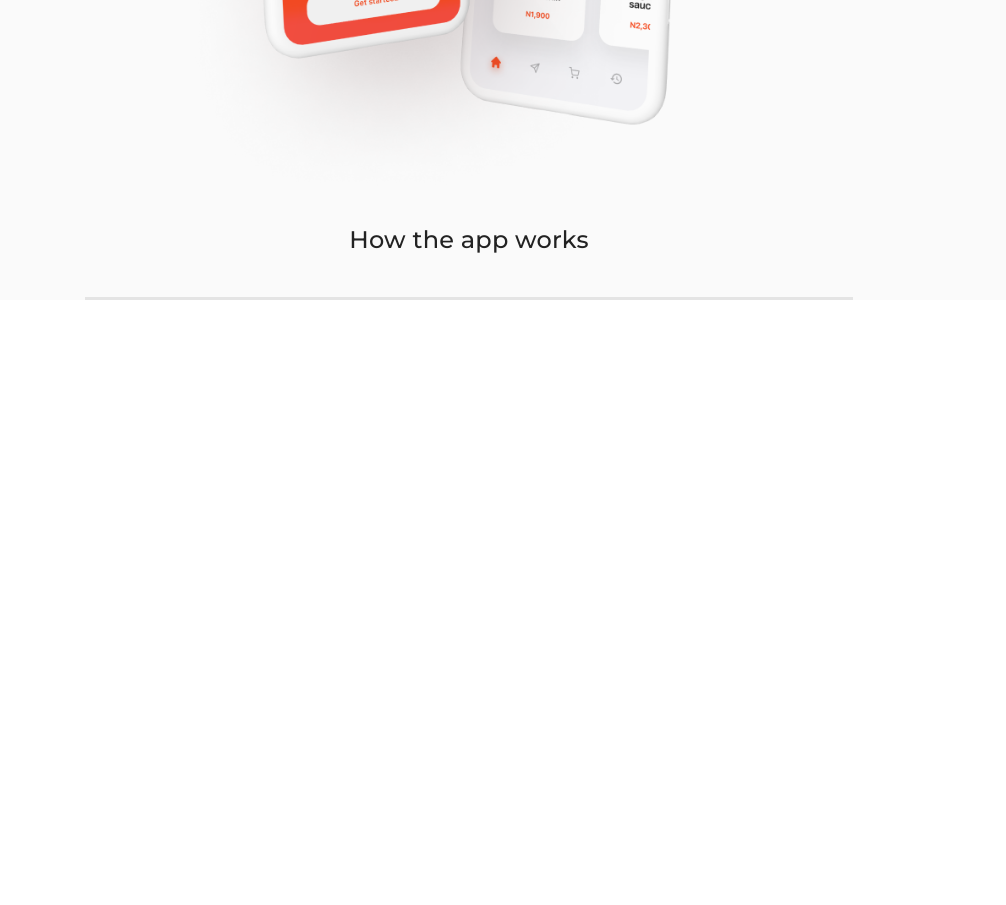
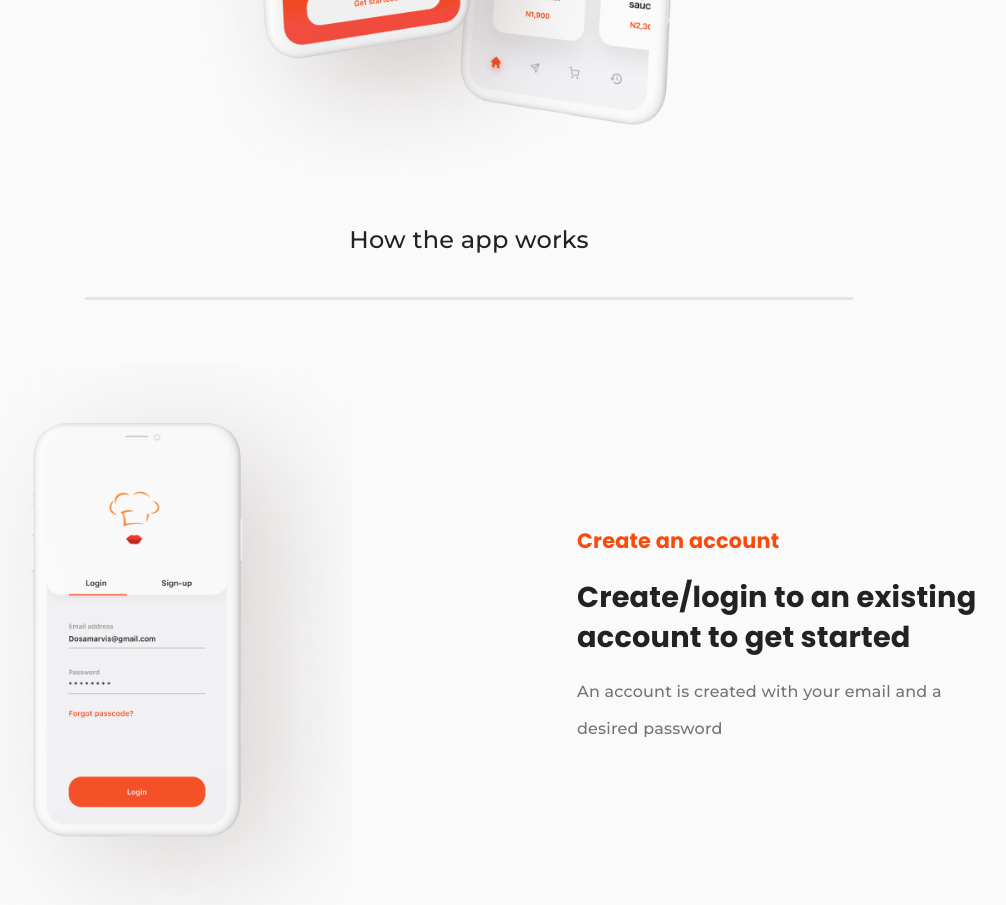
Before and after one commit to Nikita-Piskarev/HomeWorck_7, a plain HTML site: page index.html in a window 1280 px wide. Shown: the part 962-1867 px from the top of the page, without its empty margins (171-1177 px from the left). Before the commit the page ends 1262 px from the top, so only its background shows below. Drawn offline with Linux system fonts and the light colour scheme.

Commit message:
Add create commit

```diff
--- /dev/null
+++ b/assets/css/create.css
@@ -0,0 +1,58 @@
+.create {
+    display: flex;
+    flex-direction: column;
+    align-items: center;
+    padding: 65px 0 0 0;
+}
+
+.margen-top-30 {
+    margin: 30px 0 0 0;
+}
+
+.create__wrap-text {
+    display: flex;
+    flex-direction: column;
+    min-width: 280px;
+    padding: 0 20px;
+}
+
+.create__img-wrap {
+    min-width: 260px;
+    height: 540px;
+    overflow: hidden;
+}
+
+.create__img {
+    width: 500px;
+    margin: -55px -78px 0 0;
+}
+
+.min-width-220 {
+    min-width: 220px;
+}
+
+@media screen and (min-width: 570px) {
+    .create__wrap-text {
+        max-width: 450px;
+    }
+}
+
+@media screen and (min-width: 900px) {
+    .create {
+        display: flex;
+        flex-direction: row-reverse;
+        justify-content: space-around;
+        padding: 65px 0 0 0;
+    }
+
+    .margen-top-17 {
+        margin: 17px 0 0 0;
+    }
+
+    .create__wrap-text {
+        text-align: start;
+    }
+
+}
+
+@media screen and (min-width: 1200px) {}
--- a/assets/css/style.css
+++ b/assets/css/style.css
@@ -4,6 +4,7 @@
 @import url(./form-bella-olanje.css);
 @import url(./app-works.css);
 @import url(./band.css);
+@import url(./create.css);
 
 
 
@@ -30,12 +31,9 @@
 
 }
 
-.title-h2 {
-    color: var(--black-color);
-    font-size: 2.5rem;
+.title-h2-create-explore {
+    font-size: 2rem;
     line-height: 3.5rem;
-
-
 }
 
 .title-h3 {
@@ -47,7 +45,7 @@
 .title-h3-orangy,
 .paragraph {
     color: inherit;
-    font-size: 1.3rem;
+    font-size: 1rem;
     line-height: 2.3rem;
 }
 
@@ -75,14 +73,22 @@
         line-height: 4rem;
     }
 
-    .title-h2 {
-        font-family: Montserrat_700;
-    }
-
     .title-h3 {
         color: var(--white-color);
         font-family: Montserrat_500;
     }
+
+    .title-h3-orangy {
+        font-size: 1.3rem;
+    }
 }
 
+@media screen and (min-width: 900px) {
+    .title-h2-create-explore {
+        font-size: 1.8rem;
+        line-height: 2.5rem;
+    }
+}
+
+
 @media screen and (min-width: 1200px) {}
--- a/index.html
+++ b/index.html
@@ -34,12 +34,23 @@
       </section>
       <section class="app-works">
         <div class="img-wrap">
-         <img class="img-phpne" src="./assets/images/Group 53.png" alt="">
+          <img class="img-phpne" src="./assets/images/Group 53.png" alt="two phoons" />
         </div>
         <h4 class="app-work__title">How the app works</h4>
-
       </section>
       <div class="band"></div>
+      <section class="create">
+        <div class="create__wrap-text">
+          <h5 class="title-h3-orangy">Create an account</h5>
+          <h6 class="title-h2-create-explore  margen-top-30 margen-top-17 min-width-220">Create/login to an existing
+            account to get started</h6>
+            <p class="paragraph margen-top-30 margen-top-17 min-width-300">An account is created with your email and a desired password</p>
+
+        </div>
+        <div class="create__img-wrap">
+          <img class="create__img" src="/assets/images/Rectangle.png" alt="phoon">
+      </div>
+      </section>
     </main>
   </body>
 </html>
```
